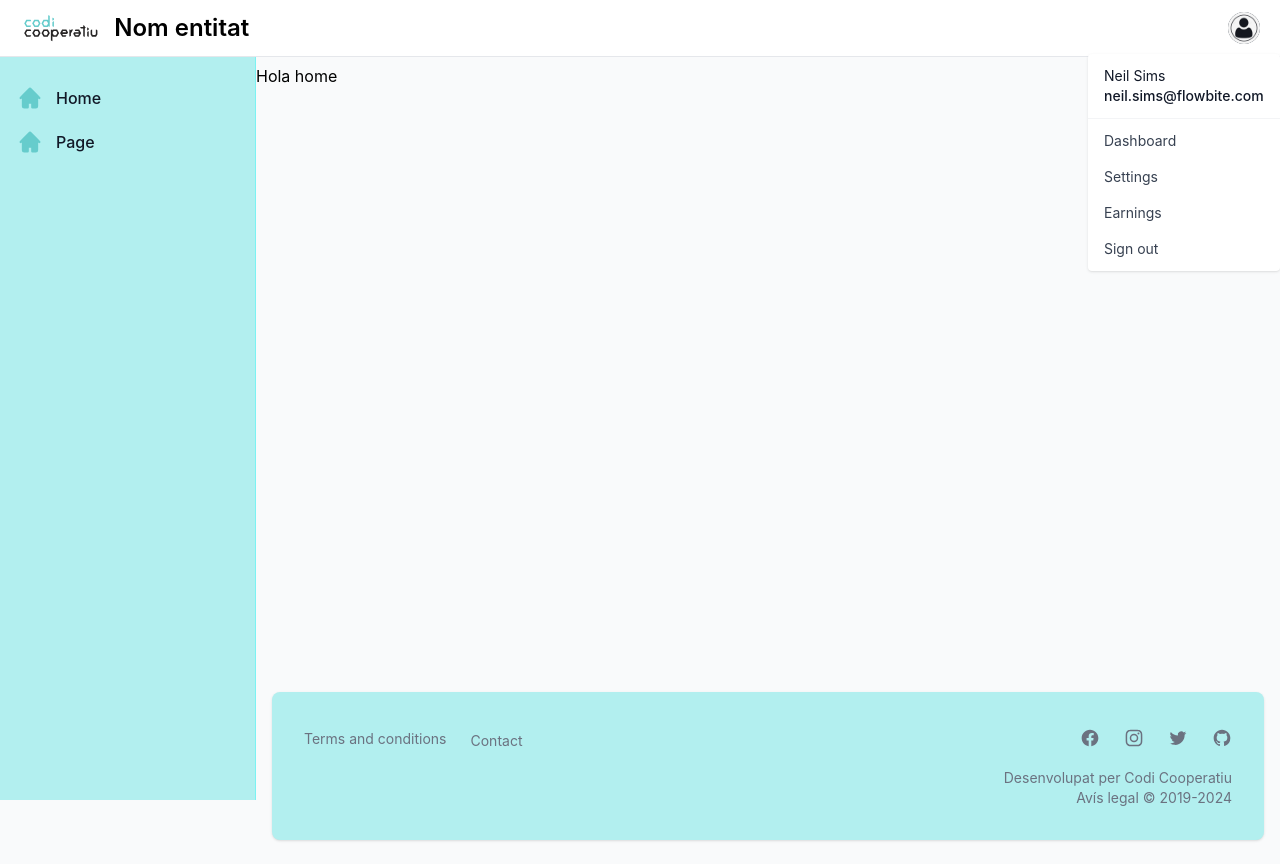
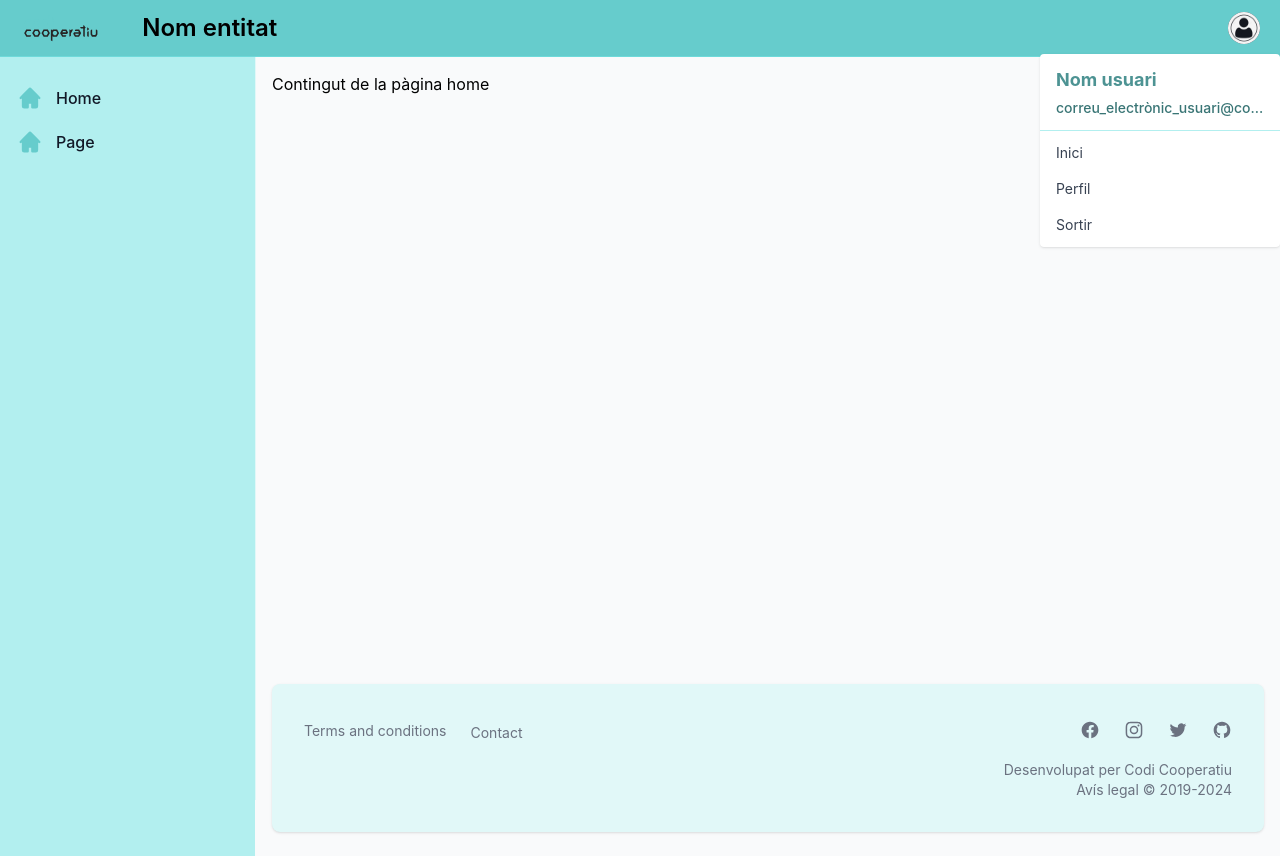
Before and after one commit to codicoop/boilerplate_django, a Django app: page /en/ in a window 1280 px wide, after a click on "Obrir menú usuari". Run offline with Django 4.2, Linux system fonts and the light colour scheme; parts of the project's set-up code (start-up, migrations or seed data) failed here and were passed over; some libraries are stand-ins or nearby versions.

Commit message:
Maquetació base

```diff
--- a/src/assets/styles/output.css
+++ b/src/assets/styles/output.css
@@ -1239,44 +1196,28 @@ input:checked + .toggle-bg {
   margin-inline-start: 0.5rem;
 }
 
-.mt-0 {
-  margin-top: 0px;
-}
-
-.mt-0\.5 {
-  margin-top: 0.125rem;
-}
-
-.mt-1 {
-  margin-top: 0.25rem;
+.ms-3 {
+  margin-inline-start: 0.75rem;
 }
 
 .mt-2 {
   margin-top: 0.5rem;
 }
 
+.mt-4 {
+  margin-top: 1rem;
+}
+
 .mt-auto {
   margin-top: auto;
 }
 
-.ms-3 {
-  margin-inline-start: 0.75rem;
-}
-
-.mt-14 {
-  margin-top: 3.5rem;
-}
-
-.mt-6 {
-  margin-top: 1.5rem;
-}
-
-.mt-4 {
-  margin-top: 1rem;
-}
-
-.mt-20 {
-  margin-top: 5rem;
+.me-6 {
+  margin-inline-end: 1.5rem;
+}
+
+.me-10 {
+  margin-inline-end: 2.5rem;
 }
 
 .block {
@@ -1437,6 +1346,26 @@ input:checked + .toggle-bg {
 
 .max-w-sm {
   max-width: 24rem;
+}
+
+.max-w-60 {
+  max-width: 15rem;
+}
+
+.max-w-20 {
+  max-width: 5rem;
+}
+
+.max-w-7xl {
+  max-width: 80rem;
+}
+
+.max-w-screen-2xl {
+  max-width: 1536px;
+}
+
+.max-w-screen-xl {
+  max-width: 1280px;
 }
 
 .flex-1 {
@@ -1621,6 +1542,16 @@ input:checked + .toggle-bg {
   border-color: rgb(229 231 235 / var(--tw-divide-opacity));
 }
 
+.divide-primary-200 > :not([hidden]) ~ :not([hidden]) {
+  --tw-divide-opacity: 1;
+  border-color: rgb(123 243 243 / var(--tw-divide-opacity));
+}
+
+.divide-primary-100 > :not([hidden]) ~ :not([hidden]) {
+  --tw-divide-opacity: 1;
+  border-color: rgb(178 239 239 / var(--tw-divide-opacity));
+}
+
 .self-end {
   align-self: flex-end;
 }
@@ -1743,6 +1674,16 @@ input:checked + .toggle-bg {
   border-color: rgb(209 213 219 / var(--tw-border-opacity));
 }
 
+.border-primary-400 {
+  --tw-border-opacity: 1;
+  border-color: rgb(110 218 218 / var(--tw-border-opacity));
+}
+
+.border-primary-600 {
+  --tw-border-opacity: 1;
+  border-color: rgb(86 182 182 / var(--tw-border-opacity));
+}
+
 .border-red-200 {
   --tw-border-opacity: 1;
   border-color: rgb(251 213 213 / var(--tw-border-opacity));
@@ -1758,16 +1699,26 @@ input:checked + .toggle-bg {
   border-color: rgb(240 82 82 / var(--tw-border-opacity));
 }
 
-.border-white {
-  --tw-border-opacity: 1;
-  border-color: rgb(255 255 255 / var(--tw-border-opacity));
-}
-
 .border-primary-200 {
   --tw-border-opacity: 1;
   border-color: rgb(123 243 243 / var(--tw-border-opacity));
 }
 
+.border-primary-100 {
+  --tw-border-opacity: 1;
+  border-color: rgb(178 239 239 / var(--tw-border-opacity));
+}
+
+.border-primary-500 {
+  --tw-border-opacity: 1;
+  border-color: rgb(102 204 204 / var(--tw-border-opacity));
+}
+
+.border-primary-50 {
+  --tw-border-opacity: 1;
+  border-color: rgb(225 248 248 / var(--tw-border-opacity));
+}
+
 .\!bg-primary-600 {
   --tw-bg-opacity: 1 !important;
   background-color: rgb(86 182 182 / var(--tw-bg-opacity)) !important;
@@ -1866,19 +1807,9 @@ input:checked + .toggle-bg {
   background-color: rgb(255 255 255 / 0.5);
 }
 
-.bg-blue-100 {
-  --tw-bg-opacity: 1;
-  background-color: rgb(225 239 254 / var(--tw-bg-opacity));
-}
-
-.bg-primary-400 {
-  --tw-bg-opacity: 1;
-  background-color: rgb(110 218 218 / var(--tw-bg-opacity));
-}
-
-.bg-primary-300 {
-  --tw-bg-opacity: 1;
-  background-color: rgb(123 234 234 / var(--tw-bg-opacity));
+.bg-primary-500 {
+  --tw-bg-opacity: 1;
+  background-color: rgb(102 204 204 / var(--tw-bg-opacity));
 }
 
 .bg-primary-50 {
@@ -1996,16 +1915,20 @@ input:checked + .toggle-bg {
   padding-top: 0.5rem;
 }
 
+.pt-20 {
+  padding-top: 5rem;
+}
+
 .pt-5 {
   padding-top: 1.25rem;
 }
 
-.pt-20 {
-  padding-top: 5rem;
-}
-
-.text-left {
-  text-align: left;
+.pb-1 {
+  padding-bottom: 0.25rem;
+}
+
+.pt-14 {
+  padding-top: 3.5rem;
 }
 
 .text-center {
@@ -2158,14 +2067,9 @@ input:checked + .toggle-bg {
   color: rgb(255 255 255 / var(--tw-text-opacity));
 }
 
-.text-blue-800 {
-  --tw-text-opacity: 1;
-  color: rgb(30 66 159 / var(--tw-text-opacity));
-}
-
-.text-primary-500 {
-  --tw-text-opacity: 1;
-  color: rgb(102 204 204 / var(--tw-text-opacity));
+.text-primary-900 {
+  --tw-text-opacity: 1;
+  color: rgb(57 117 117 / var(--tw-text-opacity));
 }
 
 .underline {
--- a/src/templates/base.html
+++ b/src/templates/base.html
@@ -14,17 +14,17 @@
 <body class="bg-gray-50 dark:bg-gray-900
       {% block bodyclasses %}{% endblock %}">
   <!-- topbar -->
-  <header class="fixed top-0 z-50 w-full bg-white border-b border-gray-200 dark:bg-gray-800 dark:border-gray-700">
-    <div class="px-3 py-3 lg:px-5 lg:pl-3">
+  <header class="fixed top-0 z-50 w-full bg-primary-500 border-b border-primary-400 dark:bg-gray-800 dark:border-gray-700">
+    <div class="mx-auto max-w-screen-2xl px-3 py-3 lg:px-5 lg:pl-3">
       <div class="flex items-center justify-between">
         <div class="flex items-center justify-start rtl:justify-end">
           <!-- burguer -->
           <button data-drawer-target="logo-sidebar" data-drawer-toggle="logo-sidebar" aria-controls="logo-sidebar"
             type="button"
-            class="inline-flex items-center p-2 text-sm text-gray-500 rounded-lg
+            class="inline-flex items-center p-2 text-sm text-primary-900 rounded-lg
               md:hidden hover:bg-gray-100
-              focus:outline-none focus:ring-2 focus:ring-gray-200
-              dark:text-gray-400 dark:hover:bg-gray-700 dark:focus:ring-gray-600"
+              focus:outline-none focus:ring-2 focus:ring-primary-700
+              dark:text-primary-400 dark:hover:bg-gray-700 dark:focus:ring-primary-600"
           >
             <span class="sr-only">Open sidebar</span>
             <svg class="w-6 h-6" aria-hidden="true" fill="currentColor" viewbox="0 0 20 20"
@@ -36,53 +36,51 @@
           </button>
           <!-- Títol i logo topbar -->
           <a href="" class="flex ms-2 md:me-24">
-            <img src="{% static 'images/logo.svg' %}" class="h-8 me-3" alt="{% translate 'Logo of the business' %}" />
+            <img src="{% static 'images/logo.svg' %}" class="h-8 me-10" alt="{% translate 'Logo of the business' %}" />
             <span class="self-center text-xl font-semibold sm:text-2xl whitespace-nowrap dark:text-white">Nom entitat</span>
           </a>
         </div>
         <!-- Accions de esquerra topbar -->
         <div class="flex items-center">
           <div class="flex items-center ms-3">
+            <!-- Botó per mostrar i amagar menú desplegable -->
             <div>
               <button type="button"
                 class="flex text-sm bg-gray-800 rounded-full focus:ring-4 focus:ring-gray-300 dark:focus:ring-gray-600"
                 aria-expanded="false" data-dropdown-toggle="dropdown-user">
-                <span class="sr-only">Open user menu</span>
+                <span class="sr-only">Obrir menú usuari</span>
                 <img class="w-8 h-8 rounded-full" src="{% static 'images/user_placeholder.jpg' %}"
                   alt="{% translate 'User image' %}">
               </button>
             </div>
+            <!-- Menú desplegable -->
             <div
-              class="z-50 hidden my-4 text-base list-none bg-white divide-y divide-gray-100 rounded shadow dark:bg-gray-700 dark:divide-gray-600"
+              class="z-50 hidden max-w-60 my-4 text-base list-none bg-white divide-y divide-primary-100 rounded shadow
+              dark:bg-gray-700 dark:divide-gray-600"
               id="dropdown-user">
               <div class="px-4 py-3" role="none">
-                <p class="text-sm text-gray-900 dark:text-white" role="none">
-                  Neil Sims
+                <p class="text-lg pb-1 font-bold text-primary-800 dark:text-white" role="none">
+                  Nom usuari
                 </p>
-                <p class="text-sm font-medium text-gray-900 truncate dark:text-gray-300" role="none">
-                  neil.sims@flowbite.com
+                <p class="text-sm font-medium text-primary-900 truncate dark:text-gray-300" role="none">
+                  correu_electrònic_usuari@codi.coop
                 </p>
               </div>
               <ul class="py-1" role="none">
                 <li>
                   <a href="#"
                     class="block px-4 py-2 text-sm text-gray-700 hover:bg-gray-100 dark:text-gray-300 dark:hover:bg-gray-600 dark:hover:text-white"
-                    role="menuitem">Dashboard</a>
+                    role="menuitem">Inici</a>
                 </li>
                 <li>
                   <a href="#"
                     class="block px-4 py-2 text-sm text-gray-700 hover:bg-gray-100 dark:text-gray-300 dark:hover:bg-gray-600 dark:hover:text-white"
-                    role="menuitem">Settings</a>
+                    role="menuitem">Perfil</a>
                 </li>
                 <li>
                   <a href="#"
                     class="block px-4 py-2 text-sm text-gray-700 hover:bg-gray-100 dark:text-gray-300 dark:hover:bg-gray-600 dark:hover:text-white"
-                    role="menuitem">Earnings</a>
-                </li>
-                <li>
-                  <a href="#"
-                    class="block px-4 py-2 text-sm text-gray-700 hover:bg-gray-100 dark:text-gray-300 dark:hover:bg-gray-600 dark:hover:text-white"
-                    role="menuitem">Sign out</a>
+                    role="menuitem">Sortir</a>
                 </li>
               </ul>
             </div>
@@ -92,14 +90,14 @@
     </div>
   </header>
 
-  <div class="flex pt-16 overflow-hidden bg-gray-50 dark:bg-gray-900">
+  <div class="relative flex pt-14 overflow-hidden mx-auto max-w-screen-2xl bg-gray-50 dark:bg-gray-900">
     <!-- sidebar -->
     <aside id="logo-sidebar"
-    class="fixed top-0 left-0 z-40 w-64 h-screen pt-20 transition-transform -translate-x-full bg-primary-100 border-r border-primary-200
+    class="absolute top-0 left-0 z-40 w-64 h-screen pt-20 transition-transform -translate-x-full bg-primary-100 border-r border-primary-50
     md:translate-x-0
     dark:bg-gray-800 dark:border-gray-700"
     aria-label="Sidebar">
-    <div class="h-full px-3 pb-4 overflow-y-auto bg-primary-100 dark:bg-primary-800">
+    <div class="h-screen px-3 pb-4 overflow-y-auto bg-primary-100 dark:bg-primary-800">
       <nav>
         <ul class="space-y-2 font-medium">
           <!-- Home -->
@@ -132,14 +130,16 @@
       class="relative w-full min-h-screen flex flex-col overflow-y-auto bg-gray-50 {% block mainclasses %}{% endblock %}
         lg:ml-64
       dark:bg-gray-900">
-      <main>
-        {% block main %}
-        {% endblock %}
+      <main class="mx-auto w-full max-w-screen-xl">
+        <div class="p-4">
+          {% block main %}
+          {% endblock %}
+        </div>
       </main>
 
       <!-- footer -->
       <footer
-        class="p-4 mb-6 mt-auto mx-4 bg-primary-100 rounded-lg shadow
+        class="p-4 mb-6 mt-auto mx-4 bg-primary-50 rounded-lg shadow
           md:p-6
           xl:p-8
           dark:bg-gray-800">
--- a/src/templates/home.html
+++ b/src/templates/home.html
@@ -2,5 +2,5 @@
 {% load i18n %}
 
 {% block main %}
-<p>Hola home</p>
+<p>Contingut de la pàgina home</p>
 {% endblock %}
```
Also changed, not shown: other parts of src/assets/styles/output.css (+27 -237 lines), src/templates/base_old.html (added, +73 -0 lines).
